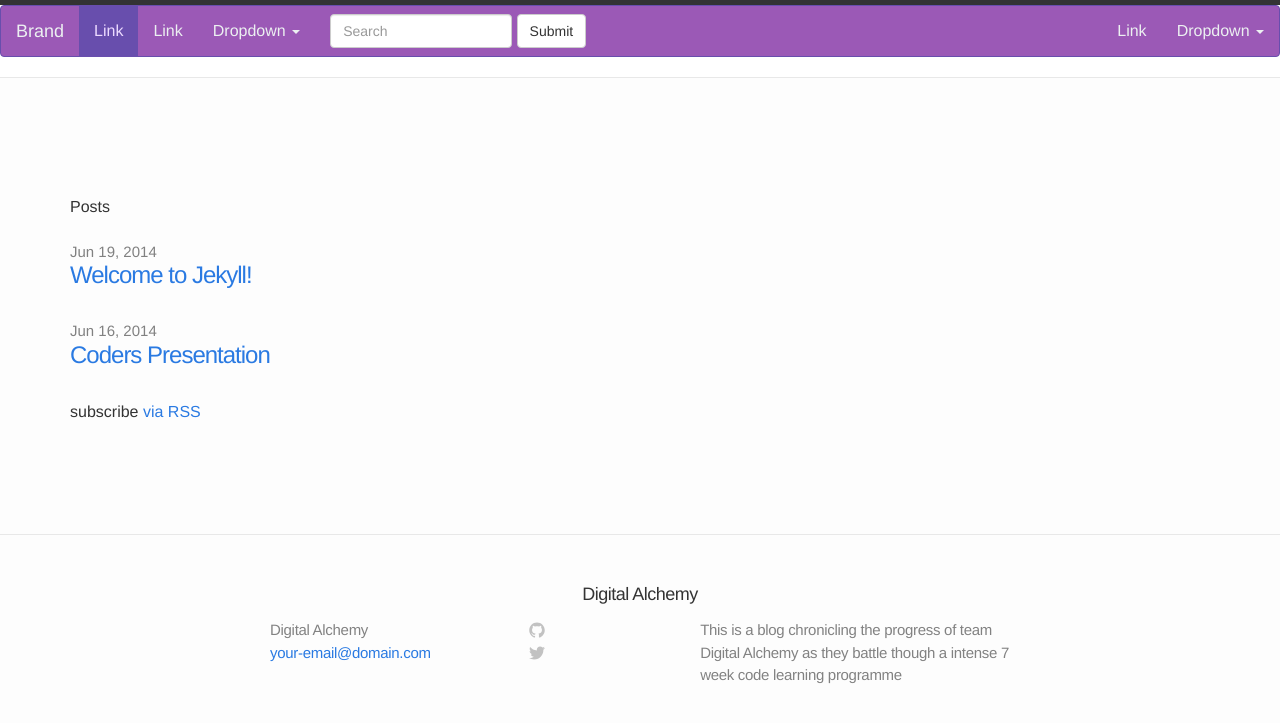
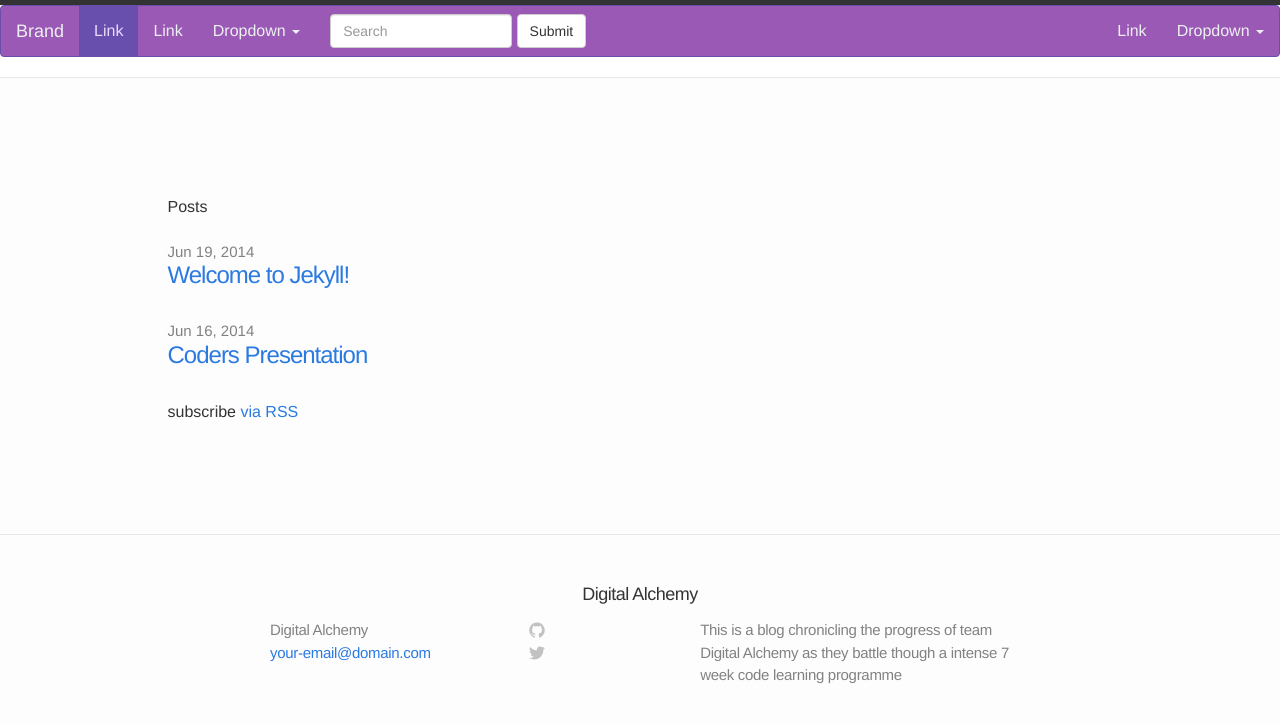
Before and after one commit to theodore-q/Digital-alchemy2.0, a Jekyll site: the page built from index.html, in a window 1280 px wide. Shown: the top 723 px of the page. Built offline with Jekyll 4.4.1, drawn with Linux system fonts in a browser that asks for light colours; nearby versions of some CDN libraries.

Commit message:
further structuring

```diff
--- a/_layouts/default.html
+++ b/_layouts/default.html
@@ -12,10 +12,10 @@
         <div class = "col-md-2"
              {% include leftsidebar.html %}
         </div>
-        <div class = "col-md-6">
+        <div class = "col-md-6 col-md-offset-1">
               {{ content }}
         </div>
-        <div class = "col-md-2"
+        <div class = "col-md-2 col-md-offset-1"
              {% include rightsidebar.html %}
         </div>
       </div>
```
